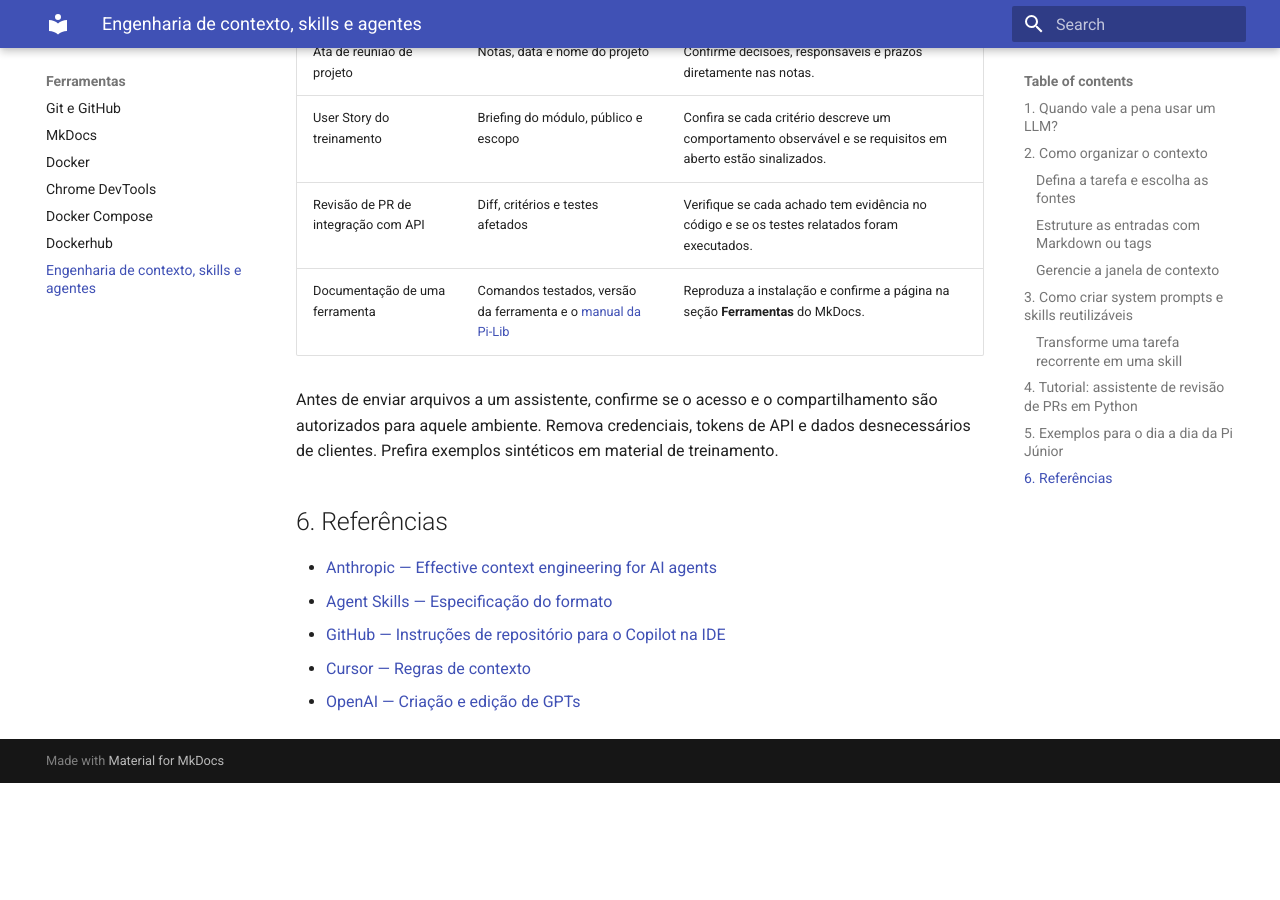
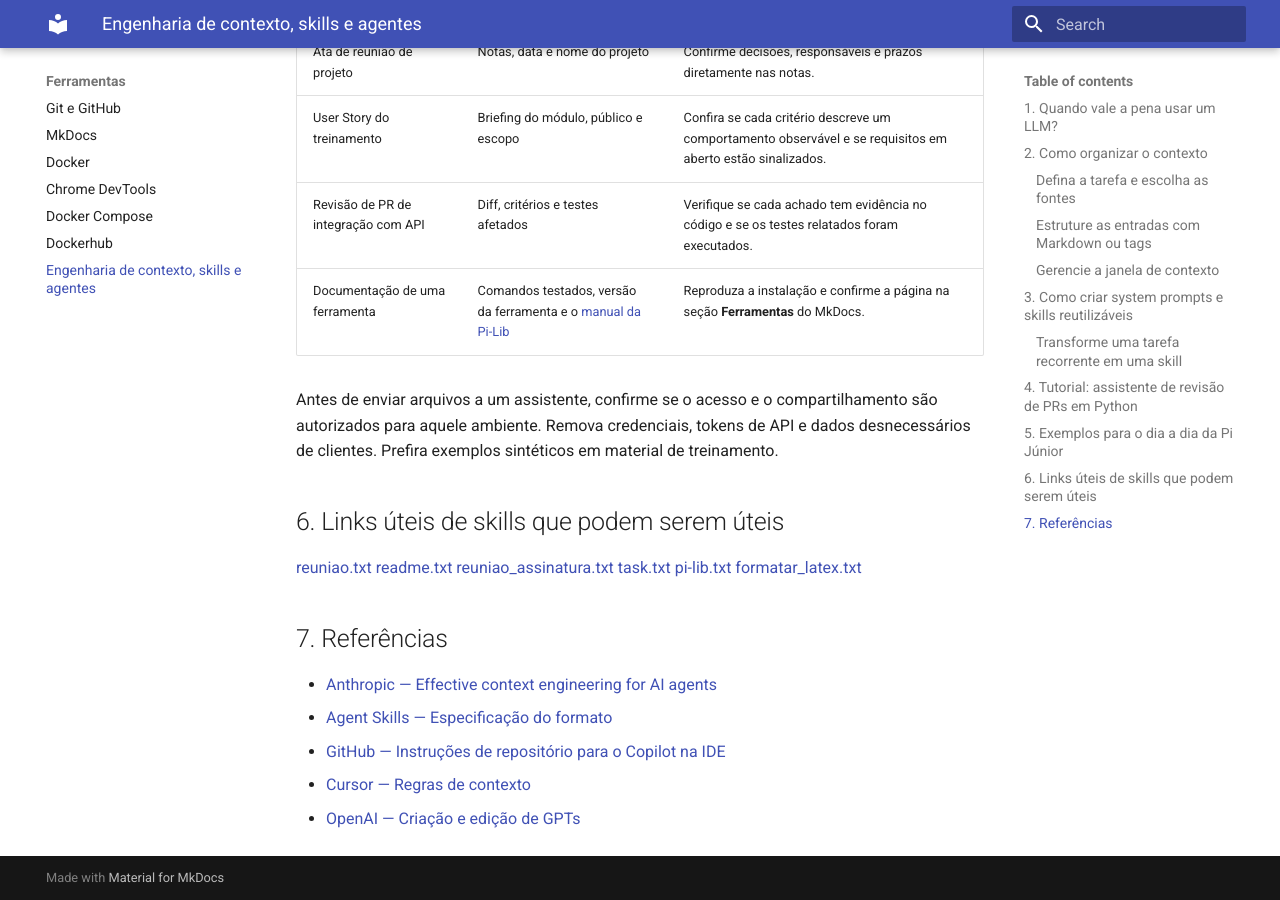
Before and after one commit to PiJunior-UFMG/pi-lib, an MkDocs documentation site: the page built from docs/tools/agentes-skills-llm.md, in a window 1280 px wide and 900 px high, scrolled down 5321 px. Built offline with MkDocs 1.6.1 and Material for MkDocs 9.7.7, drawn with Linux system fonts in a browser that asks for light colours; before the commit the page ends 6104 px from its top, so only the background shows below that.

Commit message:
Adicionando as links de skills úteis
Updated section titles and added useful links for skills.

```diff
--- a/docs/tools/agentes-skills-llm.md
+++ b/docs/tools/agentes-skills-llm.md
@@ -164,7 +164,16 @@ Uma **persona** fornece papel e regras para a resposta. Um **agente** também po
 
 Antes de enviar arquivos a um assistente, confirme se o acesso e o compartilhamento são autorizados para aquele ambiente. Remova credenciais, tokens de API e dados desnecessários de clientes. Prefira exemplos sintéticos em material de treinamento.
 
-## 6. Referências
+## 6. Links úteis de skills que podem serem úteis
+[reuniao.txt](https://github.com/user-attachments/files/35081694/reuniao.txt)
+[readme.txt](https://github.com/user-attachments/files/35081698/readme.txt)
+[reuniao_assinatura.txt](https://github.com/user-attachments/files/35081703/reuniao_assinatura.txt)
+[task.txt](https://github.com/user-attachments/files/35081702/task.txt)
+[pi-lib.txt](https://github.com/user-attachments/files/35081701/pi-lib.txt)
+[formatar_latex.txt](https://github.com/user-attachments/files/35081700/formatar_latex.txt)
+
+
+## 7. Referências
 
 - [Anthropic — Effective context engineering for AI agents](https://www.anthropic.com/research/effective-context-engineering-for-ai-agents)
 - [Agent Skills — Especificação do formato](https://agentskills.io/specification)
```
